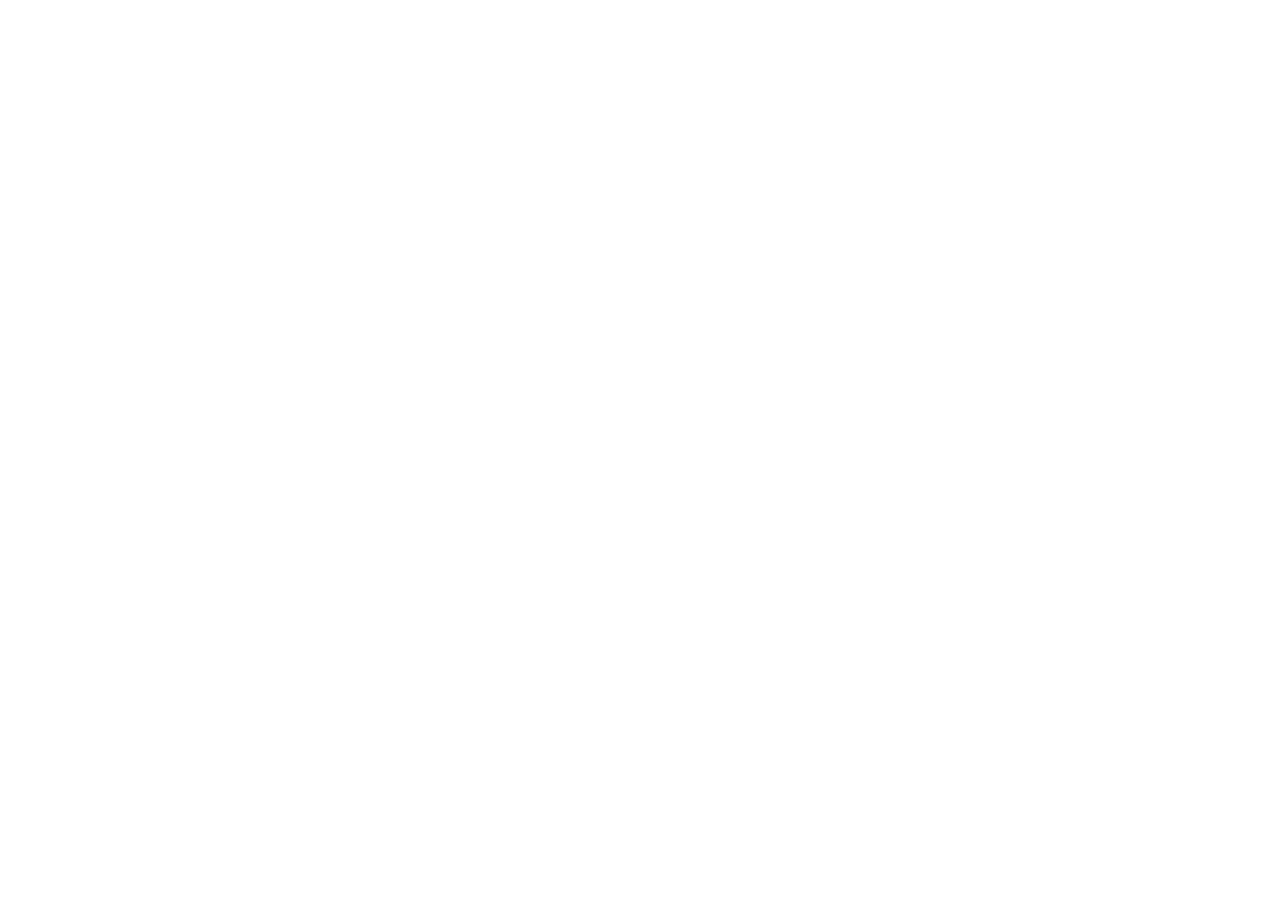
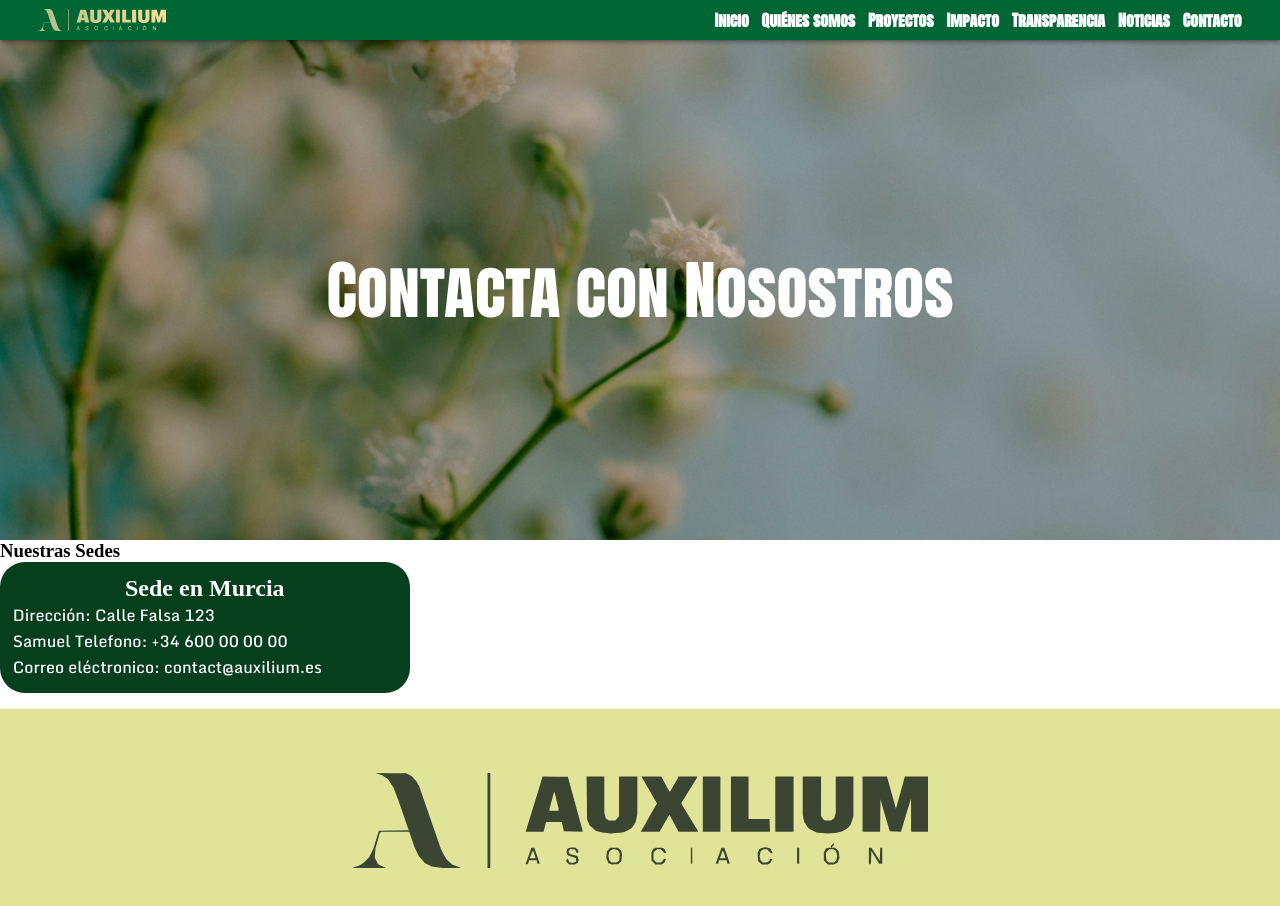
Before and after one commit to Tenvid/AuxiliumFundacionWeb, a React (Vite) app in the folder AuxilliumWeb/frontend/auxilium-web/: page /contact in a window 1280 px wide. Before the commit this address had no page. Shown: the top 906 px of the page. Before the commit the page ends 800 px from the top, so only its background shows below. Built offline with nearby package versions, Linux system fonts and the light colour scheme.

Commit message:
feat(contact-page): initial commit from the contact page

```diff
--- a/AuxilliumWeb/frontend/auxilium-web/src/App.jsx
+++ b/AuxilliumWeb/frontend/auxilium-web/src/App.jsx
@@ -1,17 +1,18 @@
-import {BrowserRouter as Router, Routes, Route} from 'react-router-dom'
-import MainPage from './pages/main-page/MainPage.jsx'
-import ProjectsPage from './pages/projects-page/ProjectsPage.jsx'
+import { BrowserRouter as Router, Routes, Route } from 'react-router-dom';
+import MainPage from './pages/main-page/MainPage.jsx';
+import ProjectsPage from './pages/projects-page/ProjectsPage.jsx';
+import ContactPage from './pages/contact-page/ContactPage.jsx';
 
 function App() {
-
-    return (
-      <Router>
-        <Routes>
-          <Route path='/' element={<MainPage/>}/>
-          <Route path='/projects' element={<ProjectsPage/>}/>
-        </Routes>
-      </Router>
-    )
+  return (
+    <Router>
+      <Routes>
+        <Route path="/" element={<MainPage />} />
+        <Route path="/projects" element={<ProjectsPage />} />
+        <Route path="/contact" element={<ContactPage />} />
+      </Routes>
+    </Router>
+  );
 }
 
-export default App
+export default App;
--- /dev/null
+++ b/AuxilliumWeb/frontend/auxilium-web/src/components/ContactContainer/ContactWrapper.jsx
@@ -0,0 +1,20 @@
+import styles from './ContactWrapper.module.css';
+function ContactContainer({
+  title,
+  adress,
+  contact_name,
+  phone_number,
+  email,
+}) {
+  return (
+    <div className={styles.contactWrapper}>
+      <h4>{title}</h4>
+      <p>Dirección: {adress}</p>
+      <p>
+        {contact_name} Telefono: {phone_number}
+      </p>
+      <p>Correo eléctronico: {email}</p>
+    </div>
+  );
+}
+export default ContactContainer;
--- /dev/null
+++ b/AuxilliumWeb/frontend/auxilium-web/src/components/ContactContainer/ContactWrapper.module.css
@@ -0,0 +1,17 @@
+.contactWrapper{
+    background-color: var(--primary-dark);
+    width: 30vw;
+    border-radius: 25px;
+    padding: 1vw;
+    margin-bottom: 2vh;
+
+}
+.contactWrapper p, h4 {
+    color: var( --paragraph-light);
+}
+
+h4 {
+    font-size: x-large;
+    justify-content: center;
+    text-align: center;
+}
--- a/AuxilliumWeb/frontend/auxilium-web/src/components/MainNav/MainNav.jsx
+++ b/AuxilliumWeb/frontend/auxilium-web/src/components/MainNav/MainNav.jsx
@@ -1,48 +1,42 @@
-import logo_light from "../../assets/LogoAuxiliumVector.svg"
-import { NavLink } from '../NavLink/NavLink'
-import { LeftArrow } from "../LeftArrow/LeftArrow"
-import styles from './MainNav.module.css'
+import logo_light from '../../assets/LogoAuxiliumVector.svg';
+import { NavLink } from '../NavLink/NavLink';
+import { LeftArrow } from '../LeftArrow/LeftArrow';
+import styles from './MainNav.module.css';
 
 export function MainNav() {
-
-
   const toggleNav = () => {
     const navContent = document.getElementById('homeNavContent');
-    navContent.className = navContent.className == styles.homeNavContent ? styles.homeNavContentToggle : styles.homeNavContent;
-    const navButton = document.getElementById("navButton");
+    navContent.className =
+      navContent.className == styles.homeNavContent
+        ? styles.homeNavContentToggle
+        : styles.homeNavContent;
+    const navButton = document.getElementById('navButton');
 
-    navButton.className = navButton.className.includes(styles.minusNinetyDegrees) ?
-      styles.homeNavToggleNavButton : `${styles.homeNavToggleNavButton} ${styles.minusNinetyDegrees}`
-  }
+    navButton.className = navButton.className.includes(
+      styles.minusNinetyDegrees
+    )
+      ? styles.homeNavToggleNavButton
+      : `${styles.homeNavToggleNavButton} ${styles.minusNinetyDegrees}`;
+  };
 
   return (
     <nav className={styles.homeNav}>
       <div className={styles.homeNavLogoWrapper}>
-        <img src={logo_light} alt="Ola" className={styles.homeNavLogoWrapperLogo}></img>
+        <img
+          src={logo_light}
+          alt="Ola"
+          className={styles.homeNavLogoWrapperLogo}
+        ></img>
       </div>
       <div className={styles.homeNavContent} id="homeNavContent">
         <ul className={styles.homeNavContentList}>
-          <NavLink href="/">
-            Inicio
-          </NavLink>
-          <NavLink href="#">
-            Quiénes somos
-          </NavLink>
-          <NavLink href="/projects">
-            Proyectos
-          </NavLink>
-          <NavLink href="#">
-            Impacto
-          </NavLink>
-          <NavLink href="#">
-            Transparencia
-          </NavLink>
-          <NavLink href="#">
-            Noticias
-          </NavLink>
-          <NavLink href="#">
-            Contacto
-          </NavLink>
+          <NavLink href="/">Inicio</NavLink>
+          <NavLink href="#">Quiénes somos</NavLink>
+          <NavLink href="/projects">Proyectos</NavLink>
+          <NavLink href="#">Impacto</NavLink>
+          <NavLink href="#">Transparencia</NavLink>
+          <NavLink href="#">Noticias</NavLink>
+          <NavLink href="/contact">Contacto</NavLink>
         </ul>
       </div>
       <button
@@ -54,5 +48,5 @@ export function MainNav() {
         <LeftArrow />
       </button>
     </nav>
-  )
+  );
 }
--- a/AuxilliumWeb/frontend/auxilium-web/src/components/NavLink/NavLink.jsx
+++ b/AuxilliumWeb/frontend/auxilium-web/src/components/NavLink/NavLink.jsx
@@ -1,8 +1,8 @@
-import {Link} from "react-router"
+import { Link } from 'react-router';
 export function NavLink({ children, href }) {
   return (
     <Link className="nav-link" to={href}>
-      <li className='nav-element'>{children}</li>
+      <li className="nav-element">{children}</li>
     </Link>
-  )
+  );
 }
--- /dev/null
+++ b/AuxilliumWeb/frontend/auxilium-web/src/pages/contact-page/ContactPage.jsx
@@ -0,0 +1,31 @@
+import { HeaderImage } from '../../components/HeaderImage/HeaderImage';
+import styles from './ContactPage.module.css';
+import { MainNav } from '../../components/MainNav/MainNav';
+import main_image from '../../assets/jessica-neves-sbMIZxxhgbw-unsplash.jpg';
+import logo_dark from '../../assets/LogoAuxiliumVector--dark.svg';
+import ContactWrapper from '../../components/ContactContainer/ContactWrapper';
+function ContactPage() {
+  return (
+    <>
+      <MainNav></MainNav>
+      <HeaderImage image={main_image}>Contacta con Nosostros</HeaderImage>
+      <div className={styles.contactTitle}>
+        <h3>Nuestras Sedes</h3>
+        <div className={styles.ContactGrid}>
+          <ContactWrapper
+            title="Sede en Murcia"
+            adress="Calle Falsa 123"
+            contact_name="Samuel"
+            phone_number="+34 600 00 00 00"
+            email="contact@auxilium.es"
+          />
+        </div>
+      </div>
+      <footer className={styles.footerWrapper}>
+        <img src={logo_dark} className={styles.footerLogo} alt="" />
+      </footer>
+    </>
+  );
+}
+
+export default ContactPage;
--- /dev/null
+++ b/AuxilliumWeb/frontend/auxilium-web/src/pages/contact-page/ContactPage.module.css
@@ -0,0 +1,10 @@
+.footerWrapper {
+  background: var(--accent-dark);
+  display: flex;
+  justify-content: center;
+  padding: 5vw
+}
+
+.footerLogo {
+  width: 50%
+}
```
Also changed, not shown: AuxilliumWeb/frontend/auxilium-web/src/pages/main-page/MainPage.jsx (+20 -24 lines), 1 other file (tests, documents, lock files or other folders).
